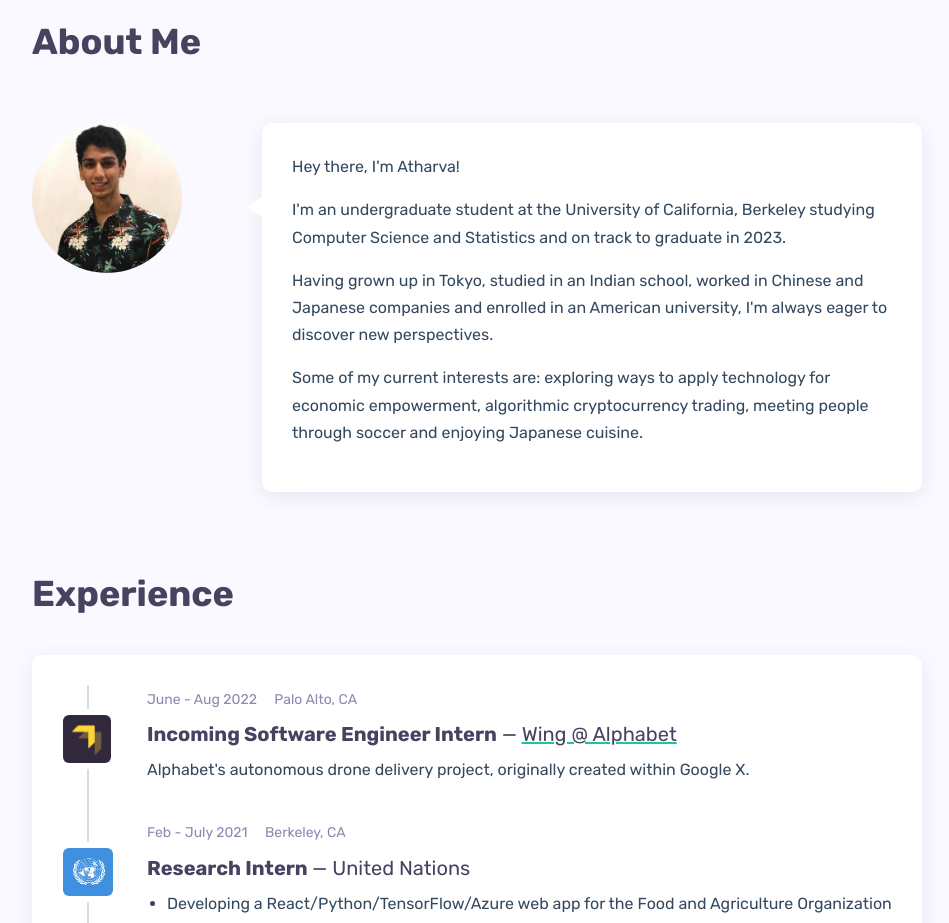
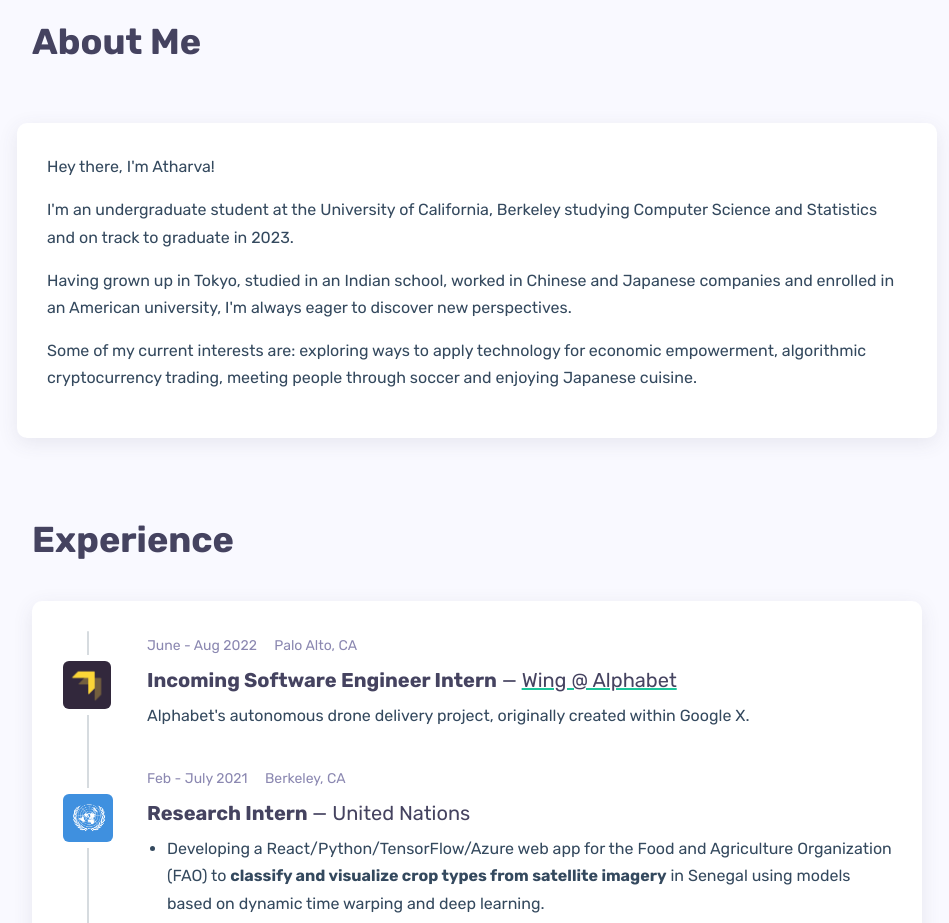
Before and after one commit to patilatharva/patilatharva.github.io, a plain HTML site: page index.html in a window 1280 px wide. Shown: the part 820-1743 px from the top of the page, without its empty margins (218-1167 px from the left). Drawn offline with nearby package versions, Linux system fonts and the light colour scheme.

Commit message:
deleted second avatar

```diff
--- a/index.html
+++ b/index.html
@@ -159,14 +159,7 @@
 
 			<div class="row">
 
-				<div class="col-md-3">
-					<div class="text-center text-md-left">
-						<img id="avatar-2" src="images/me3.jpg" alt="Atharva" />
-					</div>
-					<div class="spacer d-md-none d-lg-none" data-height="30"></div>
-				</div>
-
-				<div class="col-md-9 triangle-left-md triangle-top-sm">
+				<div class="">
 					<div class="rounded bg-white shadow-dark padding-30">
 						<div class="row">
 							<div class="col-12">
```
